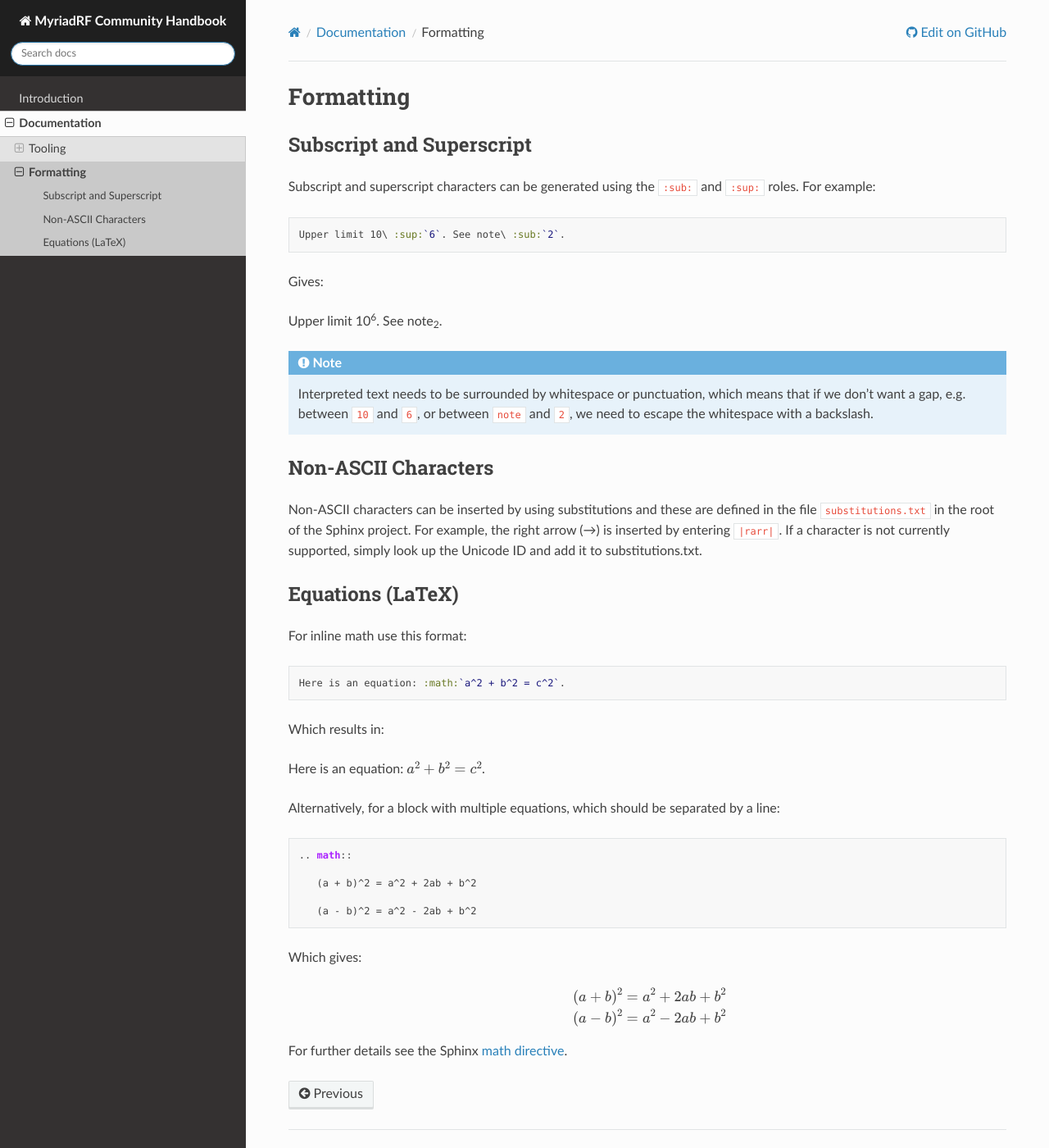
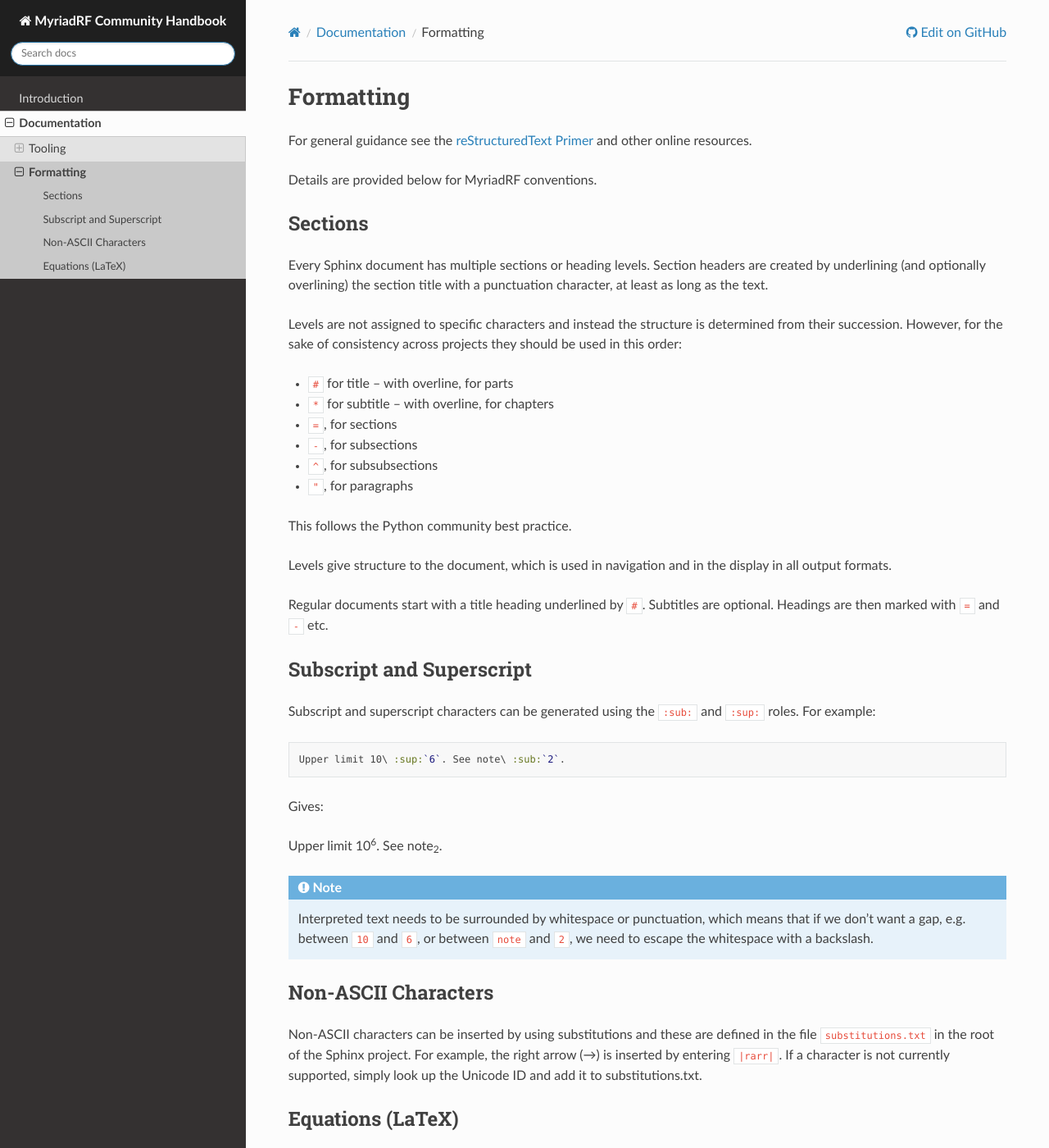
Before and after one commit to myriadrf/handbook, a Sphinx documentation site: the page built from docs/documentation/formatting.rst, in a window 1280 px wide and 1400 px high. Shown: the whole window at 82% size. Built offline with Sphinx 7.4.7 and the Read the Docs theme 2.0.0, drawn with Linux system fonts in a browser that asks for light colours; some of the changed text lies outside the part shown.

Commit message:
Add section formatting conventions

```diff
--- a/docs/documentation/formatting.rst
+++ b/docs/documentation/formatting.rst
@@ -1,6 +1,36 @@
 Formatting
 ==========
 
+For general guidance see the `reStructuredText Primer`_ and other online
+resources.
+
+Details are provided below for MyriadRF conventions.
+
+Sections
+--------
+
+Every Sphinx document has multiple sections or heading levels. Section headers
+are created by underlining (and optionally overlining) the section title with
+a punctuation character, at least as long as the text.
+
+Levels are not assigned to specific characters and instead the structure is
+determined from their succession. However, for the sake of consistency across
+projects they should be used in this order:
+
+* ``#`` for title -- with overline, for parts
+* ``*`` for subtitle -- with overline, for chapters
+* ``=``, for sections
+* ``-``, for subsections
+* ``^``, for subsubsections
+* ``"``, for paragraphs
+
+This follows the Python community best practice.
+
+Levels give structure to the document, which is used in navigation and in the
+display in all output formats.
+
+Regular documents start with a title heading underlined by ``#``. Subtitles are
+optional. Headings are then marked with ``=`` and ``-`` etc.
 
 Subscript and Superscript
 -------------------------
@@ -33,6 +63,13 @@
 Equations (LaTeX)
 -----------------
 
+.. note::
+   Where it would be the first use of equations in a project, check and ensure
+   that the ``sphinxcontrib-jsmath`` and ``sphinx-mathjax-offline`` Python
+   modules are present in ``requirements.txt``, and that the extensions
+   ``sphinx.ext.mathjax`` and ``sphinx-mathjax-offline`` are set up in
+   ``conf.py``.
+
 For inline math use this format:
 
 .. code-block:: rest
@@ -64,4 +101,5 @@
 
 For further details see the Sphinx `math directive`_.
 
+.. _reStructuredText Primer: https://www.sphinx-doc.org/en/master/usage/restructuredtext/basics.html
 .. _Math directive: https://www.sphinx-doc.org/en/master/usage/restructuredtext/directives.html#math
```
